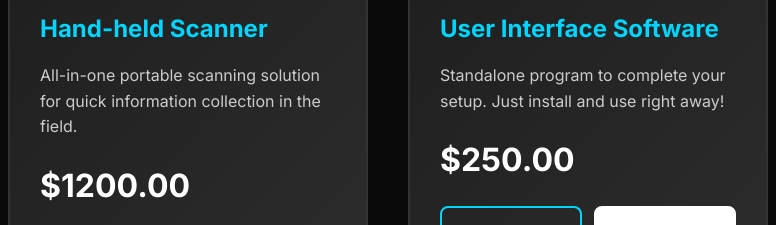
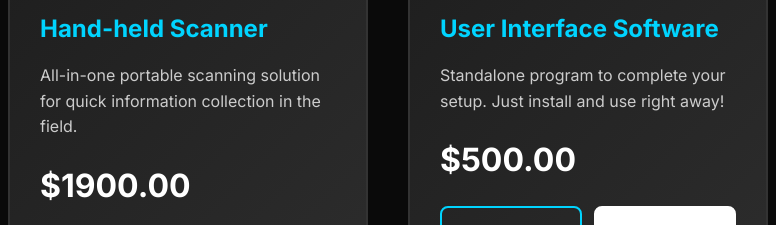
Before and after one commit to euanchua06/aerialab-website, a plain HTML site: page index.html in a window 1280 px wide. Shown: the part 3080-3305 px from the top of the page, 52-828 px from the left. Drawn offline with Linux system fonts and the light colour scheme.

Commit message:
Update index.html

```diff
--- a/index.html
+++ b/index.html
@@ -186,7 +186,7 @@
                         <div class="showcase-info">
                             <h3>Hand-held Scanner</h3>
                             <p>All-in-one portable scanning solution for quick information collection in the field.</p>
-                            <div class="showcase-price">$1200.00</div>
+                            <div class="showcase-price">$1900.00</div>
                             <div class="showcase-actions">
                                 <a href="scanner-detail.html" class="btn-detail">Learn More</a>
                                 <a href="checkout-scanner.html" class="btn-shop">Buy Now</a>
@@ -205,7 +205,7 @@
                         <div class="showcase-info">
                             <h3>User Interface Software</h3>
                             <p>Standalone program to complete your setup. Just install and use right away!</p>
-                            <div class="showcase-price">$250.00</div>
+                            <div class="showcase-price">$500.00</div>
                             <div class="showcase-actions">
                                 <a href="ui-detail.html" class="btn-detail">Learn More</a>
                                 <a href="checkout-ui.html" class="btn-shop">Buy Now</a>
```
